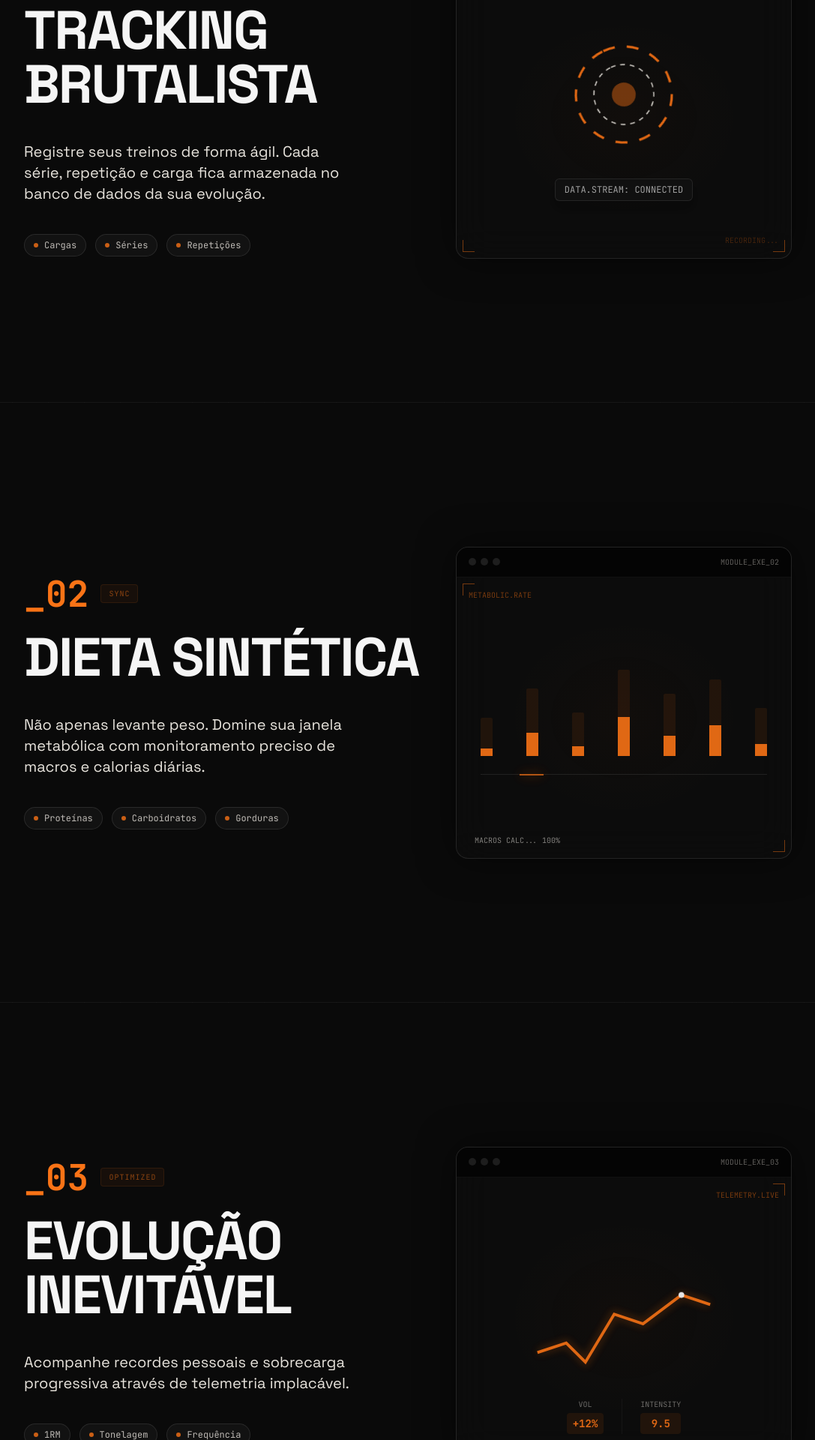
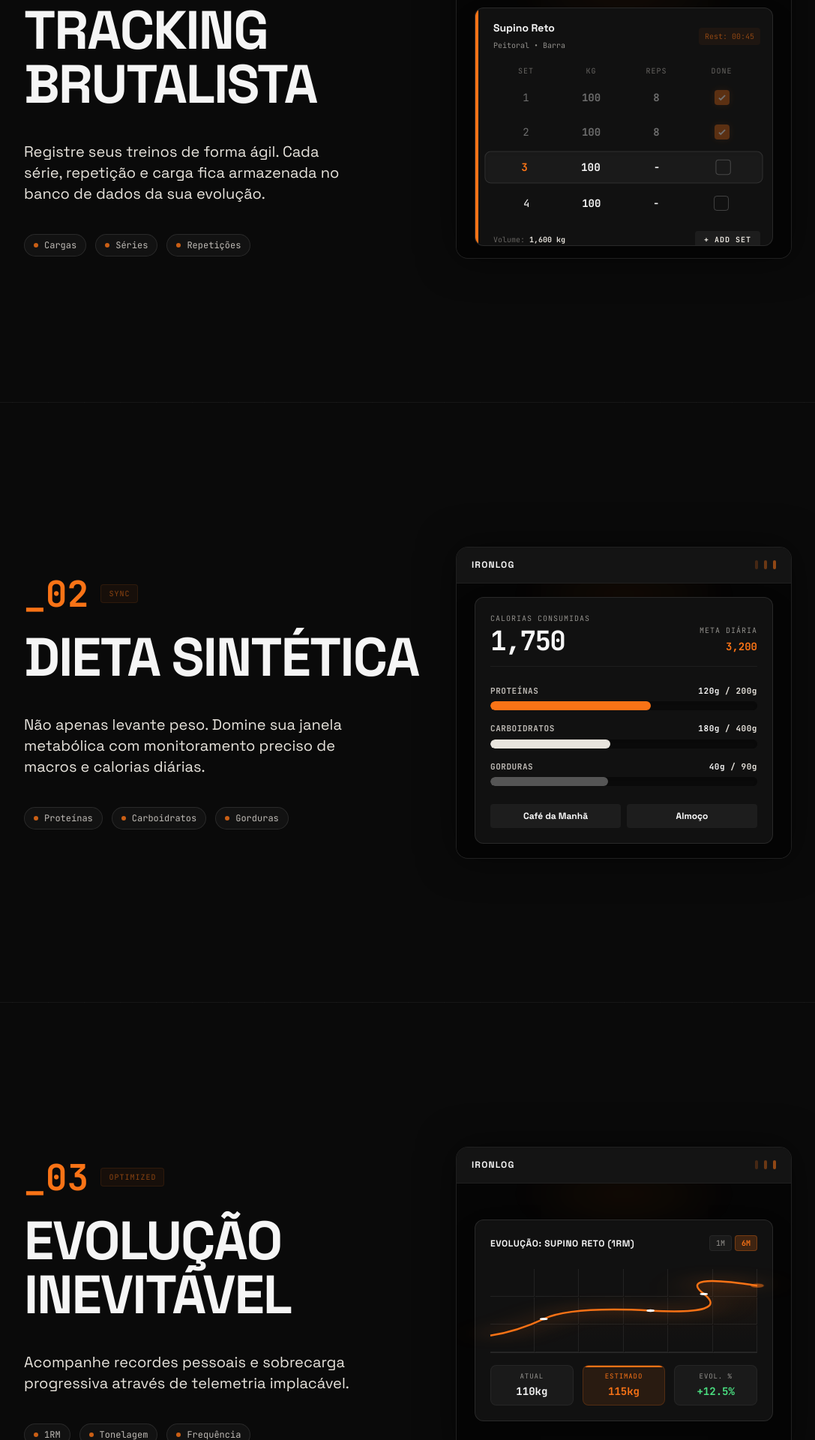
Before and after one commit to BeiruthDEV/SCALE, a React (Vite) app: page / in a window 1280 px wide. Shown: the part 2580-4500 px from the top of the page at 75% size, without its empty margins (80-1167 px from the left). Built offline with nearby package versions, Linux system fonts and the light colour scheme.

Commit message:
Replace abstract SVGs with realistic IronLog App UI previews in Protocol section

```diff
--- a/src/components/Protocol.jsx
+++ b/src/components/Protocol.jsx
@@ -39,24 +39,53 @@ export default function Protocol() {
         tags={["Cargas", "Séries", "Repetições"]}
         status="ACTIVE"
       >
-        <div className="w-full h-full flex flex-col items-center justify-center relative opacity-90 p-4">
-          {/* Decorative Corner Borders */}
-          <div className="absolute top-0 left-0 w-4 h-4 border-t border-l border-accent/50"></div>
-          <div className="absolute top-0 right-0 w-4 h-4 border-t border-r border-accent/50"></div>
-          <div className="absolute bottom-0 left-0 w-4 h-4 border-b border-l border-accent/50"></div>
-          <div className="absolute bottom-0 right-0 w-4 h-4 border-b border-r border-accent/50"></div>
+        <div className="w-full h-full flex flex-col relative opacity-100 p-4 font-sans justify-center mt-4">
+          <div className="w-full bg-[#111] rounded-xl border border-white/10 p-4 shadow-2xl relative overflow-hidden">
+            <div className="absolute top-0 left-0 w-1 h-full bg-accent"></div>
 
-          <div className="absolute top-2 left-2 text-[10px] font-mono text-accent/50">SYS.LOG</div>
-          <div className="absolute bottom-2 right-2 text-[10px] font-mono text-accent/50 animate-pulse">RECORDING...</div>
+            <div className="flex justify-between items-center mb-4 pl-2">
+               <div>
+                 <span className="font-bold text-textMain text-sm block">Supino Reto</span>
+                 <span className="text-[10px] text-textDark/60 font-mono">Peitoral • Barra</span>
+               </div>
+               <span className="text-[10px] font-mono text-accent animate-pulse bg-accent/10 px-2 py-1 rounded">Rest: 00:45</span>
+            </div>
 
-          <svg viewBox="0 0 100 100" className="w-32 h-32 md:w-40 md:h-40 animate-[spin_10s_linear_infinite]">
-            <circle cx="50" cy="50" r="40" fill="none" stroke="#F97316" strokeWidth="2" strokeDasharray="10 10" />
-            <circle cx="50" cy="50" r="25" fill="none" stroke="#E8E4DD" strokeWidth="1" strokeDasharray="4 4" />
-            <circle cx="50" cy="50" r="10" fill="#F97316" opacity="0.2" className="animate-pulse" />
-          </svg>
+            {/* Table Header */}
+            <div className="grid grid-cols-4 px-2 mb-2 text-[10px] text-textDark/40 font-mono tracking-widest text-center">
+              <div>SET</div><div>KG</div><div>REPS</div><div>DONE</div>
+            </div>
 
-          <div className="mt-8 font-mono text-xs text-textMain/70 bg-[#111] px-3 py-1.5 rounded-md border border-white/10 shadow-lg">
-            DATA.STREAM: CONNECTED
+            {/* Table Rows (Mock) */}
+            <div className="flex flex-col gap-1.5">
+              {[1,2,3,4].map(i => {
+                const isDone = i <= 2;
+                const isCurrent = i === 3;
+                return (
+                  <div key={i} className={`grid grid-cols-4 items-center px-2 py-2.5 rounded-lg text-sm font-mono text-center transition-colors
+                    ${isDone ? 'bg-transparent opacity-40' : ''}
+                    ${isCurrent ? 'bg-[#1a1a1a] border border-white/10 shadow-inner scale-[1.02]' : ''}
+                    ${!isDone && !isCurrent ? 'bg-transparent border border-transparent' : ''}
+                  `}>
+                    <div className={isCurrent ? "text-accent font-bold" : ""}>{i}</div>
+                    <div className="font-bold text-textMain">100</div>
+                    <div className={`font-bold ${isCurrent ? "text-textMain" : "text-textMain"}`}>{isDone ? '8' : '-'}</div>
+                    <div className="flex justify-center">
+                      <div className={`w-5 h-5 rounded flex items-center justify-center transition-colors cursor-pointer
+                        ${isDone ? 'bg-accent/80 border-transparent shadow-[0_0_10px_#f9731640]' : 'border border-white/20 hover:border-accent'}
+                        ${isCurrent ? 'border-accent/50' : ''}`}>
+                        {isDone && <svg className="w-3.5 h-3.5 text-white" fill="none" stroke="currentColor" strokeWidth="3" viewBox="0 0 24 24"><path d="M5 13l4 4L19 7"/></svg>}
+                      </div>
+                    </div>
+                  </div>
+                );
+              })}
+            </div>
+
+            <div className="w-full mt-4 flex items-center justify-between pl-2">
+              <span className="text-[10px] text-textDark/40 font-mono">Volume: <span className="text-textDark font-bold">1,600 kg</span></span>
+              <button className="text-[10px] bg-white/5 hover:bg-white/10 text-textDark py-1 px-3 rounded uppercase font-bold tracking-widest transition-colors font-mono">+ Add Set</button>
+            </div>
           </div>
         </div>
       </ProtocolCard>
@@ -68,28 +97,47 @@ export default function Protocol() {
         tags={["Proteínas", "Carboidratos", "Gorduras"]}
         status="SYNC"
       >
-        <div className="w-full h-full flex flex-col justify-center relative overflow-hidden opacity-90 p-6">
-           {/* Decorative Corner Borders */}
-           <div className="absolute top-0 left-0 w-4 h-4 border-t border-l border-accent/50"></div>
-           <div className="absolute bottom-0 right-0 w-4 h-4 border-b border-r border-accent/50"></div>
+        <div className="w-full h-full flex flex-col relative opacity-100 p-4 justify-center">
 
-           <div className="absolute top-2 left-2 text-[10px] font-mono text-accent/50">METABOLIC.RATE</div>
+          <div className="w-full bg-[#111] rounded-xl border border-white/10 p-5 shadow-2xl relative">
+            <div className="flex justify-between items-end mb-6 border-b border-white/5 pb-4">
+              <div className="flex flex-col gap-1">
+                <span className="text-[10px] text-textDark/60 font-mono tracking-widest">CALORIAS CONSUMIDAS</span>
+                <span className="text-4xl font-bold text-textMain font-mono leading-none tracking-tighter">1,750</span>
+              </div>
+              <div className="flex flex-col items-end gap-1">
+                 <span className="text-[10px] text-textDark/60 font-mono tracking-widest">META DIÁRIA</span>
+                 <span className="text-sm font-bold text-accent font-mono">3,200</span>
+              </div>
+            </div>
 
-           <div className="flex justify-between items-end w-full h-32 mb-6">
-             {[40, 70, 45, 90, 65, 80, 50].map((h, i) => (
-                <div key={i} className="w-4 bg-accent/10 rounded-t-sm relative group overflow-hidden" style={{ height: `${h}%` }}>
-                  <div className="absolute bottom-0 w-full bg-accent transition-all duration-500 group-hover:h-full" style={{ height: `${h/2}%` }}></div>
+            <div className="flex flex-col gap-4">
+              {[
+                { label: 'PROTEÍNAS', current: '120g', max: '200g', pct: 60, color: 'bg-[#F97316]' },
+                { label: 'CARBOIDRATOS', current: '180g', max: '400g', pct: 45, color: 'bg-[#E8E4DD]' },
+                { label: 'GORDURAS', current: '40g', max: '90g', pct: 44, color: 'bg-[#555]' },
+              ].map(m => (
+                <div key={m.label} className="flex flex-col gap-1.5">
+                  <div className="flex justify-between text-[11px] font-mono font-bold tracking-wider">
+                    <span className="text-textDark/80">{m.label}</span>
+                    <span className="text-textDark"><span className="text-textMain">{m.current}</span> / {m.max}</span>
+                  </div>
+                  <div className="w-full h-3 bg-[#0a0a0a] rounded-full overflow-hidden shadow-inner">
+                    <div className={`h-full ${m.color} rounded-full`} style={{ width: `${m.pct}%` }}></div>
+                  </div>
                 </div>
-             ))}
-           </div>
+              ))}
+            </div>
 
-           <div className="w-full h-[1px] bg-white/10 relative">
-             <div className="absolute top-0 bottom-0 w-8 h-[2px] bg-accent shadow-[0_0_15px_#F97316] animate-[scan_3s_ease-in-out_infinite_alternate]" style={{ left: '0%', top: '-0.5px' }}></div>
-           </div>
-
-           <div className="absolute bottom-2 left-4 text-[10px] font-mono text-textDark/60">
-             MACROS CALC... 100%
-           </div>
+            <div className="mt-6 flex gap-2">
+               <button className="flex-1 bg-white/5 hover:bg-white/10 text-white text-xs font-bold py-2 rounded font-sans transition-colors">
+                 Café da Manhã
+               </button>
+               <button className="flex-1 bg-white/5 hover:bg-white/10 text-white text-xs font-bold py-2 rounded font-sans transition-colors">
+                 Almoço
+               </button>
+            </div>
+          </div>
         </div>
       </ProtocolCard>
 
@@ -100,48 +148,63 @@ export default function Protocol() {
         tags={["1RM", "Tonelagem", "Frequência"]}
         status="OPTIMIZED"
       >
-        <div className="w-full h-full flex flex-col items-center justify-center relative opacity-90 p-6">
-          {/* Decorative Corner Borders */}
-          <div className="absolute top-0 right-0 w-4 h-4 border-t border-r border-accent/50"></div>
-          <div className="absolute bottom-0 left-0 w-4 h-4 border-b border-l border-accent/50"></div>
+        <div className="w-full h-full flex flex-col justify-center relative opacity-100 p-4">
 
-          <div className="absolute top-2 right-2 text-[10px] font-mono text-accent/50">TELEMETRY.LIVE</div>
+          <div className="w-full bg-[#111] rounded-xl border border-white/10 p-5 shadow-2xl relative">
+             <div className="flex justify-between items-center mb-6">
+               <span className="text-xs text-textMain font-bold uppercase tracking-wider font-sans">Evolução: Supino Reto (1RM)</span>
+               <div className="flex gap-1">
+                 <span className="text-[10px] bg-[#1a1a1a] border border-white/5 px-2 py-0.5 rounded text-textDark/60 font-mono">1M</span>
+                 <span className="text-[10px] bg-accent/20 border border-accent/30 text-accent font-bold px-2 py-0.5 rounded font-mono">6M</span>
+               </div>
+             </div>
 
-          <svg viewBox="0 0 200 100" className="w-full h-32 mt-4 overflow-visible">
-            <path
-              d="M10,80 L40,70 L60,90 L90,40 L120,50 L160,20 L190,30"
-              fill="none" stroke="#F97316" strokeWidth="3"
-            />
-            {/* Soft glow underlying the line */}
-            <path
-              d="M10,80 L40,70 L60,90 L90,40 L120,50 L160,20 L190,30"
-              fill="none" stroke="#F97316" strokeWidth="8" opacity="0.2"
-              className="blur-sm"
-            />
-            <circle cx="160" cy="20" r="6" fill="#F97316" opacity="0.4" className="animate-ping" />
-            <circle cx="160" cy="20" r="3" fill="#fff" />
-          </svg>
+             {/* Chart representation */}
+             <div className="relative h-28 w-full flex items-end justify-between px-0 pb-0 border-b border-white/10">
+               <div className="absolute inset-0 grid grid-cols-6 grid-rows-3 gap-[1px]">
+                  {Array.from({length: 18}).map((_, i) => (
+                    <div key={i} className="border-b border-r border-[#222]"></div>
+                  ))}
+               </div>
 
-          <div className="absolute bottom-6 flex gap-6 w-full justify-center">
-             <div className="text-center font-mono">
-               <div className="text-[10px] text-textDark/50 mb-1">VOL</div>
-               <div className="text-sm font-bold text-accent px-2 py-1 bg-accent/10 rounded">+12%</div>
+               <svg className="absolute inset-0 w-full h-full z-10 overflow-visible" viewBox="0 0 100 100" preserveAspectRatio="none">
+                 <path d="M0,80 Q10,75 20,60 T60,50 T80,30 T100,20" fill="none" stroke="#F97316" strokeWidth="2.5" vectorEffect="non-scaling-stroke" className="drop-shadow-[0_0_8px_rgba(249,115,22,0.8)]"/>
+                 <path d="M0,80 Q10,75 20,60 T60,50 T80,30 T100,20 L100,100 L0,100 Z" fill="url(#gradGraph)" opacity="0.1"/>
+
+                 <circle cx="20" cy="60" r="1.5" fill="#fff" />
+                 <circle cx="60" cy="50" r="1.5" fill="#fff" />
+                 <circle cx="80" cy="30" r="1.5" fill="#fff" />
+                 <circle cx="100" cy="20" r="2.5" fill="#F97316" className="animate-pulse" />
+
+                 <defs>
+                   <linearGradient id="gradGraph" x1="0" y1="0" x2="0" y2="1">
+                     <stop offset="0%" stopColor="#F97316"/>
+                     <stop offset="100%" stopColor="transparent"/>
+                   </linearGradient>
+                 </defs>
+               </svg>
              </div>
-             <div className="text-center font-mono border-l border-white/5 pl-6">
-               <div className="text-[10px] text-textDark/50 mb-1">INTENSITY</div>
-               <div className="text-sm font-bold text-accent px-2 py-1 bg-accent/10 rounded">9.5</div>
+
+             <div className="grid grid-cols-3 gap-3 mt-4">
+                <div className="bg-[#1a1a1a] border border-white/5 rounded-lg p-2 text-center flex flex-col">
+                   <span className="text-[9px] text-textDark/60 font-mono tracking-widest mb-0.5">ATUAL</span>
+                   <span className="text-sm font-bold text-textMain font-mono">110kg</span>
+                </div>
+                <div className="bg-accent/10 border border-accent/20 rounded-lg p-2 text-center flex flex-col relative overflow-hidden">
+                   <div className="absolute top-0 left-0 w-full h-[2px] bg-accent"></div>
+                   <span className="text-[9px] text-accent font-mono tracking-widest mb-0.5">ESTIMADO</span>
+                   <span className="text-sm font-bold text-accent font-mono">115kg</span>
+                </div>
+                <div className="bg-[#1a1a1a] border border-white/5 rounded-lg p-2 text-center flex flex-col">
+                   <span className="text-[9px] text-textDark/60 font-mono tracking-widest mb-0.5">EVOL. %</span>
+                   <span className="text-sm font-bold text-green-400 font-mono">+12.5%</span>
+                </div>
              </div>
           </div>
+
         </div>
       </ProtocolCard>
 
-      <style>{`
-        @keyframes scan {
-          0% { left: 0%; opacity: 0.5; }
-          50% { opacity: 1; }
-          100% { left: calc(100% - 2rem); opacity: 0.5; }
-        }
-      `}</style>
     </section>
   );
 }
@@ -177,21 +240,21 @@ function ProtocolCard({ number, title, desc, tags, status, children }) {
 
       <div className="w-full md:w-1/2 h-[50vh] md:h-[60vh] flex items-center justify-center p-4 md:p-8 relative z-10 w-full max-w-lg mt-8 md:mt-0">
         {/* Complex UI Mockup Wrapper */}
-        <div className="w-full h-full max-w-md max-h-[450px] border border-white/10 rounded-2xl bg-[#0d0d0d]/80 backdrop-blur-xl overflow-hidden flex flex-col shadow-[0_0_50px_rgba(0,0,0,0.5)] relative">
+        <div className="w-full h-full max-w-md max-h-[500px] border border-white/10 rounded-2xl bg-[#080808]/90 backdrop-blur-xl overflow-hidden flex flex-col shadow-[0_0_50px_rgba(0,0,0,0.5)] relative">
 
-          {/* Header Bar */}
-          <div className="w-full h-10 bg-black/60 border-b border-white/5 flex items-center justify-between px-4 z-20">
-             <div className="flex gap-1.5">
-               <div className="w-2.5 h-2.5 rounded-full bg-white/10"></div>
-               <div className="w-2.5 h-2.5 rounded-full bg-white/10"></div>
-               <div className="w-2.5 h-2.5 rounded-full bg-white/10"></div>
+          {/* Header Bar (Mock App Header) */}
+          <div className="w-full h-12 bg-[#141414] border-b border-white/5 flex items-center justify-between px-5 z-20">
+             <div className="font-sans text-[12px] font-bold tracking-widest text-textMain">IRONLOG</div>
+             <div className="flex gap-2">
+               <div className="w-1 h-3 rounded-full bg-accent/40 animate-pulse"></div>
+               <div className="w-1 h-3 rounded-full bg-accent/70 animate-pulse delay-75"></div>
+               <div className="w-1 h-3 rounded-full bg-accent animate-pulse delay-150"></div>
              </div>
-             <div className="font-mono text-[10px] text-textDark/40">MODULE_EXE_{number}</div>
           </div>
 
           {/* Main Content Area */}
-          <div className="flex-1 w-full flex items-center justify-center p-2 relative">
-            <div className="absolute inset-0 bg-[radial-gradient(ellipse_at_center,_var(--tw-gradient-stops))] from-accent/5 via-transparent to-transparent opacity-50"></div>
+          <div className="flex-1 w-full flex items-center justify-center p-2 relative bg-[#050505] overflow-y-auto overflow-x-hidden">
+            <div className="absolute top-[-50px] left-1/2 -translate-x-1/2 w-full h-32 bg-[radial-gradient(ellipse_at_center,_var(--tw-gradient-stops))] from-accent/10 via-transparent to-transparent opacity-80 blur-xl pointer-events-none"></div>
             {children}
           </div>
 
```
Also changed, not shown: 1 other file (tests, documents, lock files or other folders).
